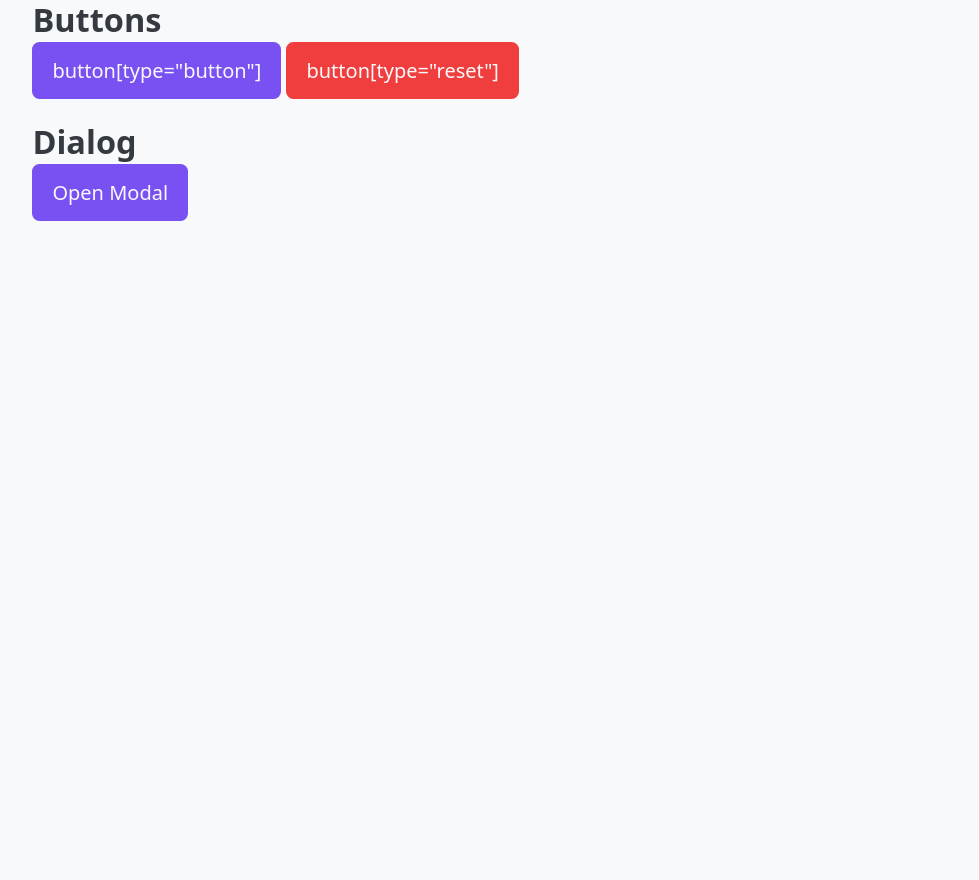
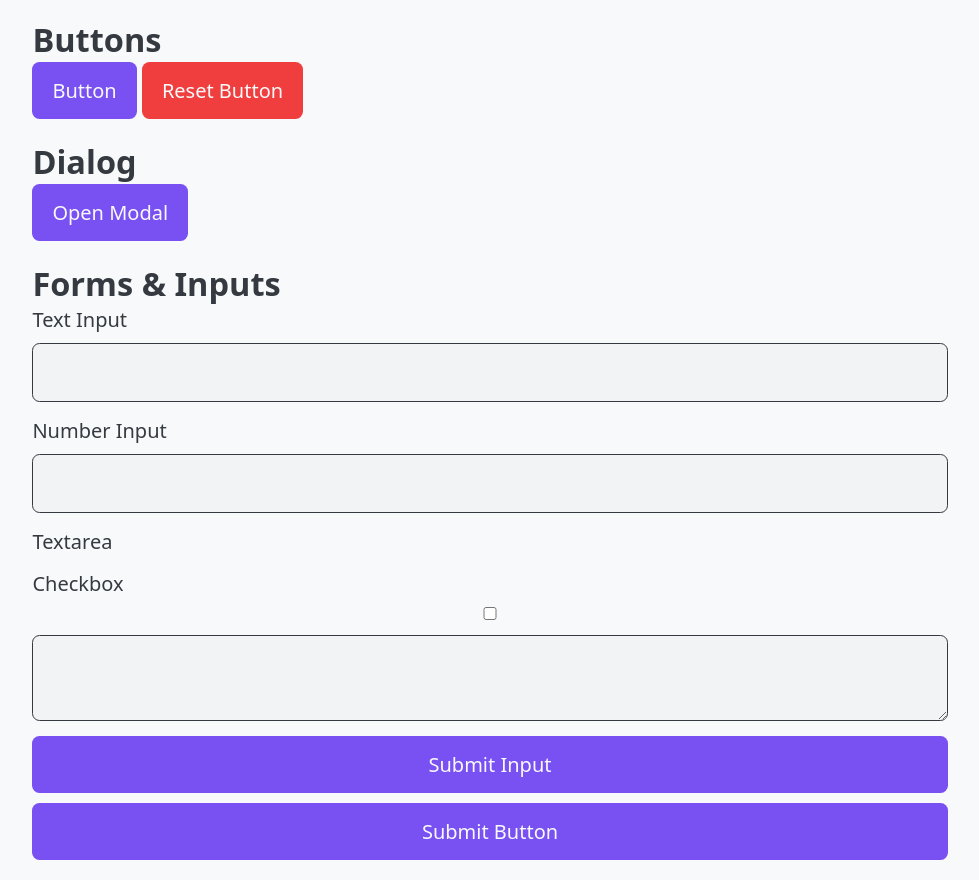
Before and after one commit to jamesspearsv/jump-css, a website: page index.html in a window 1280 px wide. Shown: the part 1109-1989 px from the top of the page, without its empty margins (150-1129 px from the left). Before the commit the page ends 1600 px from the top, so only its background shows below. Drawn offline with Linux system fonts and the light colour scheme.

Commit message:
Add README

```diff
--- a/index.html
+++ b/index.html
@@ -35,7 +35,9 @@
   </head>
   <body>
     <main>
-      <h1>Starter CSS Framework</h1>
+      <section>
+        <h1>Starter CSS Framework</h1>
+      </section>
 
       <section>
         <h2>Navigation</h2>
@@ -73,6 +75,7 @@
           </nav>
         </div>
       </section>
+
       <section>
         <h2>Text</h2>
         <div>
@@ -84,6 +87,7 @@
           <h6>Heading 6</h6>
         </div>
       </section>
+
       <section>
         <h2>Inline Text Elements</h2>
         <div>
@@ -96,18 +100,46 @@
           <p><small>Lorem ipsum dolor sit amet.</small></p>
         </div>
       </section>
+
       <section>
         <h2>Buttons</h2>
         <div>
-          <button type="button">button[type="button"]</button>
-          <button type="reset">button[type="reset"]</button>
+          <button type="button">Button</button>
+          <button type="reset">Reset Button</button>
         </div>
       </section>
+
       <section>
         <h2>Dialog</h2>
         <button type="button" onclick="openModal()">Open Modal</button>
       </section>
+      <section>
+        <h2>Forms & Inputs</h2>
+        <form onsubmit="preventSubmit(event)">
+          <fieldset>
+            <label for="textInput">Text Input</label>
+            <input type="text" name="textInput" />
+          </fieldset>
+          <fieldset>
+            <label for="numberInput">Number Input</label>
+            <input type="number" name="numberInput" />
+          </fieldset>
+          <fieldset>
+            <label for="textArea">Textarea</label>
+          </fieldset>
+          <fieldset>
+            <label for="checkbox">Checkbox</label>
+            <input type="checkbox" name="checkbox" value="Checkbox Value" ></fieldset>
+          </fieldset>
+          <textarea></textarea>
+          <fieldset>
+            <input type="submit" value="Submit Input" />
+            <button type="submit">Submit Button</button>
+          </fieldset>
+        </form>
+      </section>
     </main>
+
     <dialog id="modal">
       <article>
         <h3>Hello, Modal!</h3>
@@ -136,6 +168,10 @@
         const dialog = document.getElementById('modal');
         dialog.close();
       }
+
+      function preventSubmit(event) {
+        event.preventDefault();
+      }
     </script>
   </body>
 </html>
--- a/package.json
+++ b/package.json
@@ -5,7 +5,8 @@
   "exports": "./dist/jump.min.css",
   "files": [
     "package.json",
-    "./dist"
+    "./dist",
+    "README.md"
   ],
   "scripts": {
     "minify": "cleancss -o dist/jump.min.css src/jump.css"
--- a/src/jump.css
+++ b/src/jump.css
@@ -3,6 +3,7 @@
   --clr-dark-0: #343a40;
   --clr-dark-1: #868e96;
   --clr-light-0: #f8f9fa;
+  --clr-light-1: #f1f3f5;
   --clr-accent: #7950f2;
   --clr-danger: #f03e3e;
   --clr-success: #2f9e44;
@@ -12,6 +13,7 @@
   --size-1: 1rem;
   --size-2: 1.25rem;
 
+  --spacing-00: 0.5rem;
   --spacing-0: 0.75rem;
   --spacing-1: 1rem;
   --spacing-2: 1.25rem;
@@ -20,9 +22,7 @@
 
   /** Border Properties */
   --border-radius: 0.375rem;
-  --border-style: solid
-  --border-width: 1px
-  --border-color: var(--clr-dark-1)
+  --border-style: solid 1px var(--clr-dark-0);
 }
 
 * {
@@ -111,7 +111,6 @@ nav > ul {
 nav a {
   color: var(--clr-dark-0);
   text-decoration: none;
-
 }
 
 nav a:hover {
@@ -119,32 +118,25 @@ nav a:hover {
 }
 
 /** Buttons & Links */
-button {
+button,
+input[type='submit'] {
   padding-inline: var(--spacing-1);
   padding-block: var(--spacing-0);
   border-radius: var(--border-radius);
   border: none;
   color: var(--clr-light-0);
   font-size: var(1rem);
-
+  background-color: var(--clr-accent);
 }
 
-button:hover {
+button:hover,
+input[type='submit']:hover {
   cursor: pointer;
-}
-
-button[type='button'] {
-  background-color: var(--clr-accent);
-
-}
-
-button[type="button"]:hover {
   background-color: color-mix(in srgb, var(--clr-accent), #000000 5%);
 }
 
 button[type='reset'] {
   background-color: var(--clr-danger);
-
 }
 
 button[type='reset']:hover {
@@ -194,7 +186,6 @@ dialog > article > button[type='reset'] {
   top: var(--size-0);
   right: var(--spacing-0);
   background-color: transparent;
-
 }
 
 dialog > article > button[type='reset']:hover {
@@ -204,3 +195,28 @@ dialog > article > button[type='reset']:hover {
 dialog > article > button[type='reset']::after {
   content: '✕';
 }
+
+/** Forms & Inputs */
+form {
+  display: flex;
+  flex-direction: column;
+  gap: var(--spacing-0);
+}
+
+fieldset {
+  border: none;
+  display: flex;
+  flex-direction: column;
+  /* align-items: flex-start; */
+  gap: var(--spacing-00);
+}
+
+input,
+textarea {
+  border: var(--border-style);
+  padding: var(--spacing-0);
+  border-radius: var(--border-radius);
+  background-color: var(--clr-light-1);
+  max-width: 100%;
+  min-width: 100%;
+}
```
Also changed, not shown: TODO.md (deleted, +0 -18 lines), README.md (added).
